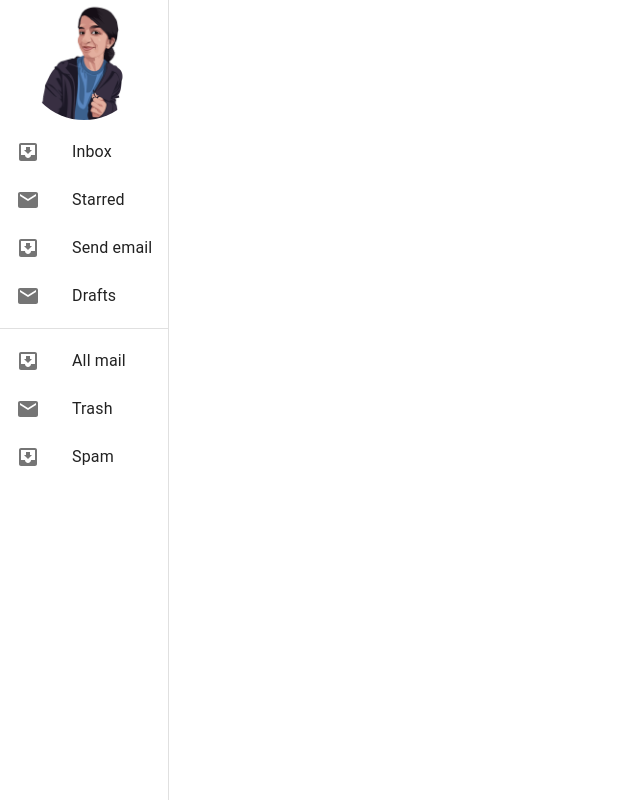
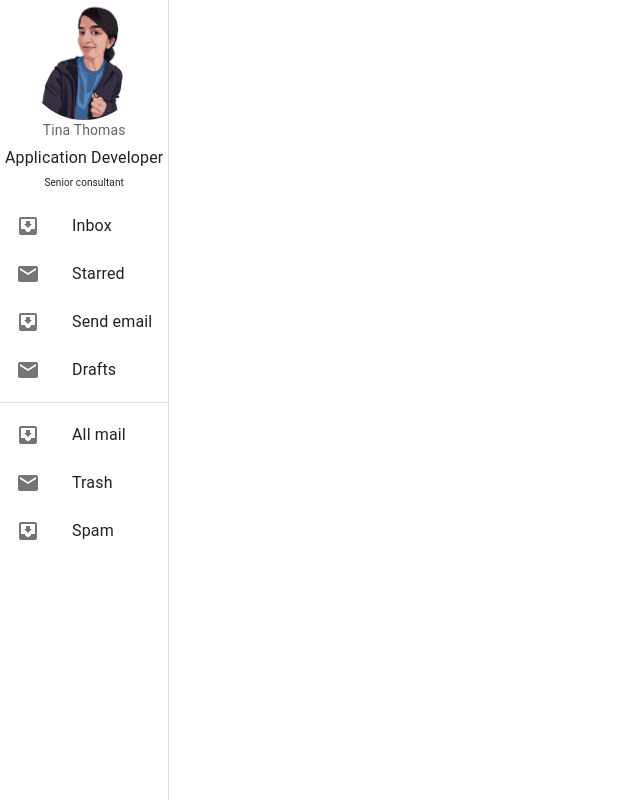
Before and after one commit to tinamthomas/tinamthomas.github.io, a React (Create React App) app: page / in a window 1280 px wide. Shown: the whole page, without its empty margins (0-640 px from the left). Built offline with nearby package versions, Linux system fonts and the light colour scheme.

Commit message:
Fix name styling

```diff
--- a/src/App.tsx
+++ b/src/App.tsx
@@ -30,6 +30,15 @@ const list = () => (
   alignItems="center"
 >
     <Avatar alt="Remy Sharp" src="/Tina_bg.jpg" sx={{ width: 120, height: 120 }} style={{alignSelf: 'center'}}/>
+    <Typography sx={{ fontSize: 14 }} color="text.secondary" gutterBottom>
+          Tina Thomas
+    </Typography>
+    <Typography sx={{ fontSize: 16 }} color="text.primary" gutterBottom>
+      Application Developer
+    </Typography>
+    <Typography sx={{ fontSize: 10 }} color="text.primary" gutterBottom>
+      Senior consultant
+    </Typography>
   </Grid>
     <List>
       {['Inbox', 'Starred', 'Send email', 'Drafts'].map((text, index) => (
```
